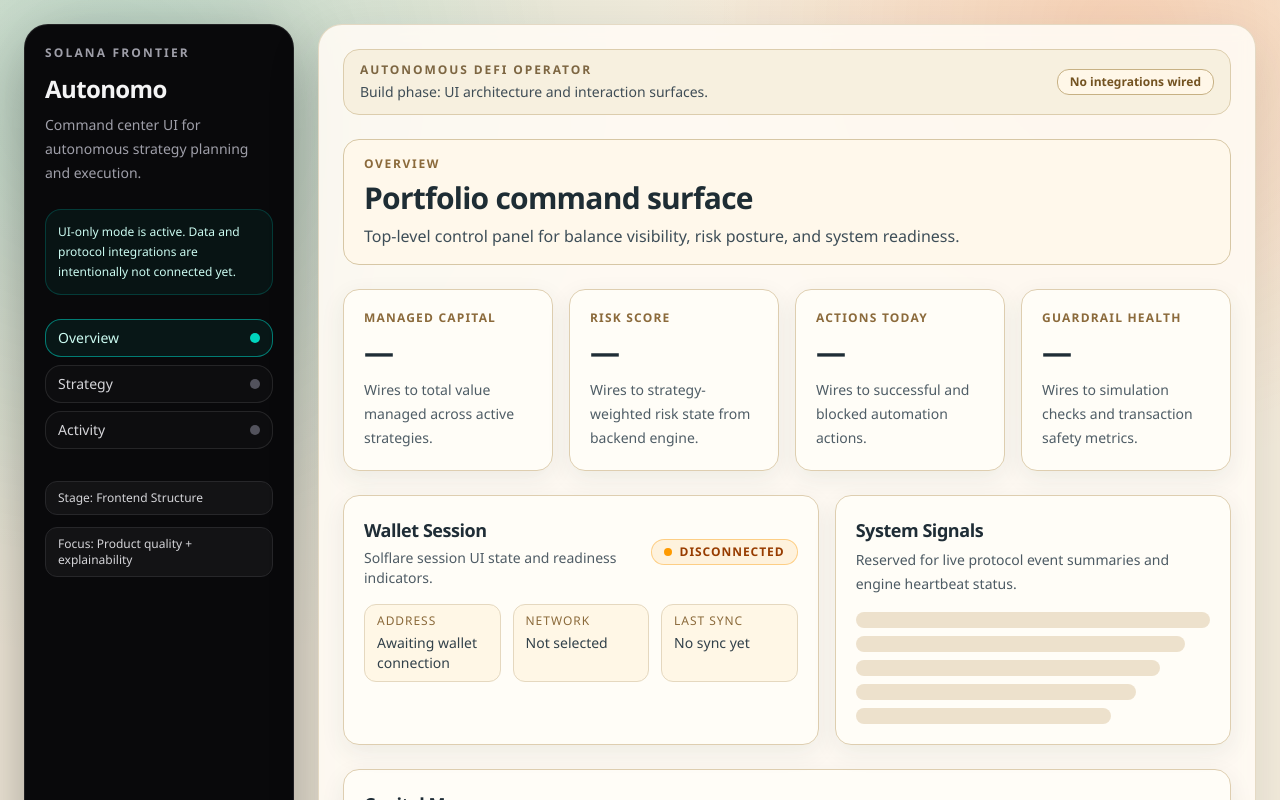
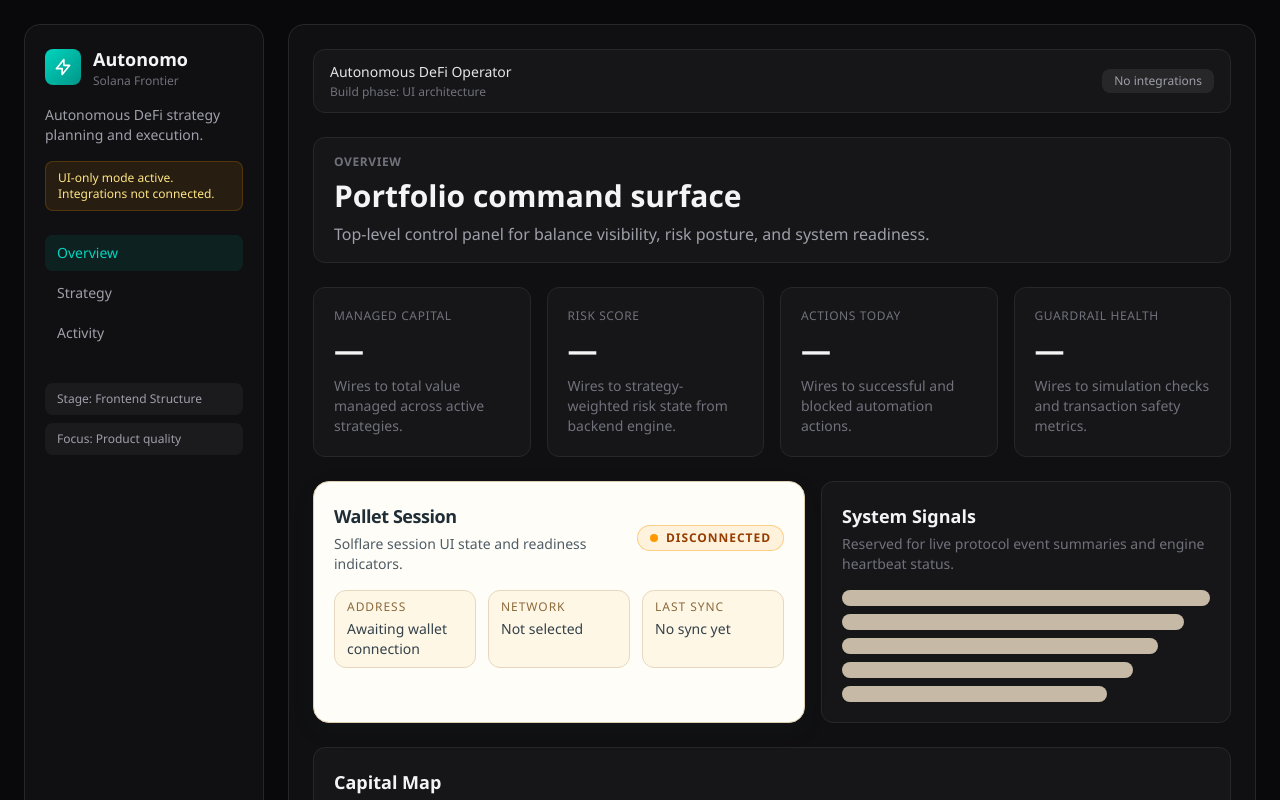
Before and after one commit to dovidmoishe/Autonomo, a Next.js app in the folder apps/web/: page /overview in a window 1280 px wide. Shown: the top 800 px of the page. Built offline with nearby package versions, Linux system fonts and the light colour scheme.

Commit message:
feat:  changed relative  UI strucutre changes to the UI

```diff
--- a/apps/web/src/components/app-nav.tsx
+++ b/apps/web/src/components/app-nav.tsx
@@ -17,7 +17,7 @@ export function AppNav() {
   const pathname = usePathname();
 
   return (
-    <nav className="space-y-2" aria-label="Primary navigation">
+    <nav className="space-y-1" aria-label="Primary navigation">
       {NAV_ITEMS.map((item) => {
         const isActive =
           pathname === item.href || pathname.startsWith(`${item.href}/`);
@@ -27,20 +27,13 @@ export function AppNav() {
             key={item.href}
             href={item.href}
             className={joinClasses(
-              "group flex items-center justify-between rounded-2xl border px-3 py-2 text-sm font-medium transition-all",
+              "flex items-center gap-3 rounded-lg px-3 py-2 text-sm font-medium transition-colors",
               isActive
-                ? "border-teal-600/80 bg-teal-600/10 text-teal-100"
-                : "border-white/10 bg-white/[0.02] text-zinc-300 hover:border-zinc-500/60 hover:bg-white/[0.06] hover:text-zinc-100",
+                ? "bg-teal-500/10 text-teal-400"
+                : "text-zinc-400 hover:bg-zinc-800 hover:text-zinc-200",
             )}
           >
-            <span>{item.label}</span>
-            <span
-              className={joinClasses(
-                "h-2.5 w-2.5 rounded-full transition-colors",
-                isActive ? "bg-teal-400" : "bg-zinc-600 group-hover:bg-zinc-400",
-              )}
-              aria-hidden="true"
-            />
+            {item.label}
           </Link>
         );
       })}
--- a/apps/web/src/components/dashboard-shell.tsx
+++ b/apps/web/src/components/dashboard-shell.tsx
@@ -8,56 +8,59 @@ type DashboardShellProps = {
 
 export function DashboardShell({ children }: DashboardShellProps) {
   return (
-    <div className="relative min-h-dvh">
+    <div className="relative min-h-dvh bg-zinc-950">
       <div
         className="pointer-events-none absolute inset-0 -z-10"
         style={{
           background:
-            "radial-gradient(circle at 12% 8%, rgba(13, 148, 136, 0.14), transparent 40%), radial-gradient(circle at 86% 4%, rgba(255, 131, 67, 0.14), transparent 30%)",
+            "radial-gradient(circle at 12% 8%, rgba(13, 148, 136, 0.08), transparent 40%), radial-gradient(circle at 86% 4%, rgba(255, 131, 67, 0.06), transparent 30%)",
         }}
       />
 
-      <div className="mx-auto grid min-h-dvh w-full max-w-[1320px] grid-cols-1 gap-4 px-4 py-4 lg:grid-cols-[270px_1fr] lg:gap-6 lg:px-6 lg:py-6">
-        <aside className="rounded-3xl border border-zinc-800/80 bg-zinc-950 p-5 text-zinc-100 shadow-[0_20px_70px_rgba(0,0,0,0.35)]">
-          <p className="text-xs font-semibold uppercase tracking-[0.18em] text-zinc-400">
-            Solana Frontier
-          </p>
-          <h1 className="mt-3 text-2xl font-semibold tracking-tight">Autonomo</h1>
-          <p className="mt-2 text-sm leading-6 text-zinc-400">
-            Command center UI for autonomous strategy planning and execution.
+      <div className="mx-auto grid min-h-dvh w-full max-w-[1320px] grid-cols-1 gap-4 px-4 py-4 lg:grid-cols-[240px_1fr] lg:gap-6 lg:px-6 lg:py-6">
+        <aside className="rounded-2xl border border-zinc-800 bg-zinc-900/50 p-5 text-zinc-100">
+          <div className="flex items-center gap-3">
+            <div className="flex h-9 w-9 items-center justify-center rounded-lg bg-gradient-to-br from-teal-400 to-teal-600">
+              <svg className="h-5 w-5 text-white" fill="none" viewBox="0 0 24 24" stroke="currentColor">
+                <path strokeLinecap="round" strokeLinejoin="round" strokeWidth={2} d="M13 10V3L4 14h7v7l9-11h-7z" />
+              </svg>
+            </div>
+            <div>
+              <h1 className="text-lg font-semibold">Autonomo</h1>
+              <p className="text-xs text-zinc-500">Solana Frontier</p>
+            </div>
+          </div>
+
+          <p className="mt-4 text-sm text-zinc-400">
+            Autonomous DeFi strategy planning and execution.
           </p>
 
-          <div className="mt-6 rounded-2xl border border-teal-700/40 bg-teal-700/10 p-3 text-xs leading-5 text-teal-100">
-            UI-only mode is active. Data and protocol integrations are intentionally
-            not connected yet.
+          <div className="mt-4 rounded-lg bg-amber-500/10 border border-amber-500/20 px-3 py-2 text-xs text-amber-200">
+            UI-only mode active. Integrations not connected.
           </div>
 
-          <div className="mt-6">
+          <nav className="mt-6">
             <AppNav />
-          </div>
+          </nav>
 
-          <div className="mt-8 grid gap-3 text-xs">
-            <div className="rounded-xl border border-zinc-800 bg-zinc-900/70 px-3 py-2 text-zinc-300">
+          <div className="mt-8 space-y-2">
+            <div className="rounded-lg bg-zinc-800/50 px-3 py-2 text-xs text-zinc-400">
               Stage: Frontend Structure
             </div>
-            <div className="rounded-xl border border-zinc-800 bg-zinc-900/70 px-3 py-2 text-zinc-300">
-              Focus: Product quality + explainability
+            <div className="rounded-lg bg-zinc-800/50 px-3 py-2 text-xs text-zinc-400">
+              Focus: Product quality
             </div>
           </div>
         </aside>
 
-        <div className="rounded-3xl border border-[#d4c5a6]/60 bg-[#fffbf4]/90 p-4 shadow-[0_18px_55px_rgba(27,38,49,0.12)] backdrop-blur sm:p-5 lg:p-6">
-          <header className="mb-6 flex flex-wrap items-center justify-between gap-3 rounded-2xl border border-[#dccdad] bg-[#f7f0df] px-4 py-3">
+        <div className="rounded-2xl border border-zinc-800 bg-zinc-900/50 p-4 sm:p-5 lg:p-6">
+          <header className="mb-6 flex flex-wrap items-center justify-between gap-3 rounded-xl border border-zinc-800 bg-zinc-800/30 px-4 py-3">
             <div>
-              <p className="text-xs font-semibold uppercase tracking-[0.16em] text-[#7d6642]">
-                Autonomous DeFi Operator
-              </p>
-              <p className="mt-1 text-sm text-[#3f4d56]">
-                Build phase: UI architecture and interaction surfaces.
-              </p>
+              <p className="text-sm font-medium text-zinc-200">Autonomous DeFi Operator</p>
+              <p className="mt-0.5 text-xs text-zinc-500">Build phase: UI architecture</p>
             </div>
-            <div className="rounded-xl border border-[#c7b184] bg-[#fff7e8] px-3 py-1 text-xs font-semibold text-[#735321]">
-              No integrations wired
+            <div className="rounded-lg bg-zinc-800 px-3 py-1 text-xs font-medium text-zinc-400">
+              No integrations
             </div>
           </header>
 
--- a/apps/web/src/components/metric-card.tsx
+++ b/apps/web/src/components/metric-card.tsx
@@ -6,12 +6,12 @@ type MetricCardProps = {
 
 export function MetricCard({ label, value = "—", hint }: MetricCardProps) {
   return (
-    <article className="rounded-2xl border border-[#deceb0] bg-[#fffdf7] p-4 shadow-[0_8px_24px_rgba(43,58,68,0.08)] sm:p-5">
-      <p className="text-xs font-semibold uppercase tracking-[0.1em] text-[#8b6a3b]">
+    <article className="rounded-xl border border-zinc-800 bg-zinc-800/30 p-4 sm:p-5">
+      <p className="text-xs font-medium uppercase tracking-wider text-zinc-500">
         {label}
       </p>
-      <p className="mt-2 text-3xl font-semibold tracking-tight text-[#1f2d36]">{value}</p>
-      <p className="mt-2 text-sm leading-6 text-[#4f5d66]">{hint}</p>
+      <p className="mt-2 text-3xl font-semibold text-zinc-100">{value}</p>
+      <p className="mt-2 text-sm text-zinc-500">{hint}</p>
     </article>
   );
 }
--- a/apps/web/src/components/page-header.tsx
+++ b/apps/web/src/components/page-header.tsx
@@ -14,16 +14,16 @@ export function PageHeader({
   actionSlot,
 }: PageHeaderProps) {
   return (
-    <section className="rounded-2xl border border-[#d7c7a5] bg-[#fff8eb] px-4 py-4 sm:px-5">
+    <section className="rounded-xl border border-zinc-800 bg-zinc-800/30 px-4 py-4 sm:px-5">
       <div className="flex flex-wrap items-start justify-between gap-4">
         <div>
-          <p className="text-xs font-semibold uppercase tracking-[0.14em] text-[#8b6a3b]">
+          <p className="text-xs font-semibold uppercase tracking-wider text-zinc-500">
             {eyebrow}
           </p>
-          <h2 className="mt-2 text-2xl font-semibold tracking-tight text-[#1e2d34] sm:text-3xl">
+          <h2 className="mt-2 text-2xl font-semibold text-zinc-100 sm:text-3xl">
             {title}
           </h2>
-          <p className="mt-2 max-w-2xl text-sm leading-6 text-[#3e4e58] sm:text-base">
+          <p className="mt-2 max-w-2xl text-sm text-zinc-400 sm:text-base">
             {description}
           </p>
         </div>
--- a/apps/web/src/components/section-card.tsx
+++ b/apps/web/src/components/section-card.tsx
@@ -12,11 +12,11 @@ export function SectionCard({
   children,
 }: SectionCardProps) {
   return (
-    <section className="rounded-2xl border border-[#deceb0] bg-[#fffdf7] p-4 shadow-[0_8px_24px_rgba(43,58,68,0.08)] sm:p-5">
+    <section className="rounded-xl border border-zinc-800 bg-zinc-800/30 p-4 sm:p-5">
       <header>
-        <h3 className="text-lg font-semibold tracking-tight text-[#1f2d36]">{title}</h3>
+        <h3 className="text-lg font-semibold text-zinc-100">{title}</h3>
         {description ? (
-          <p className="mt-1 text-sm leading-6 text-[#4c5a63]">{description}</p>
+          <p className="mt-1 text-sm text-zinc-500">{description}</p>
         ) : null}
       </header>
 
```
